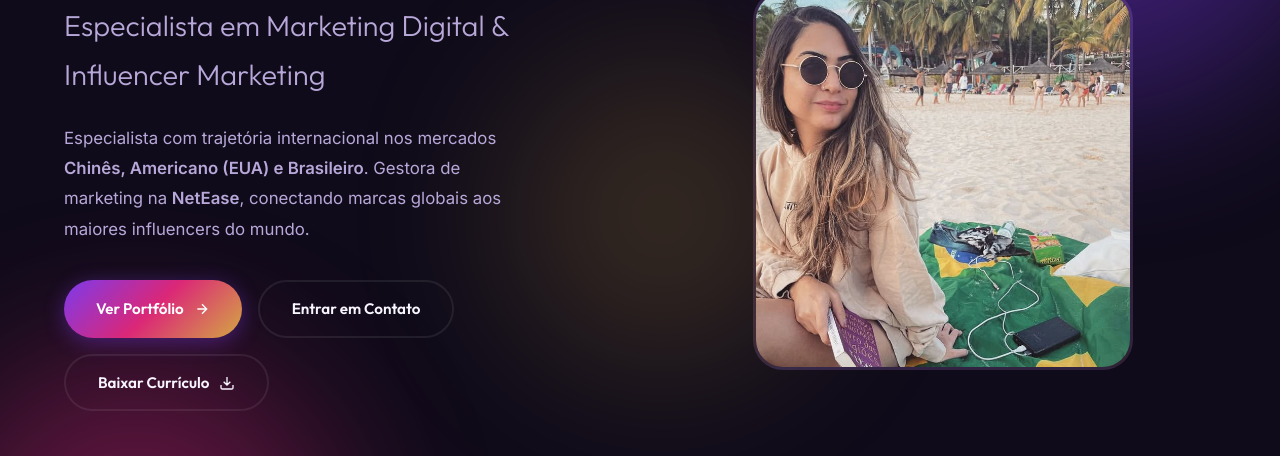
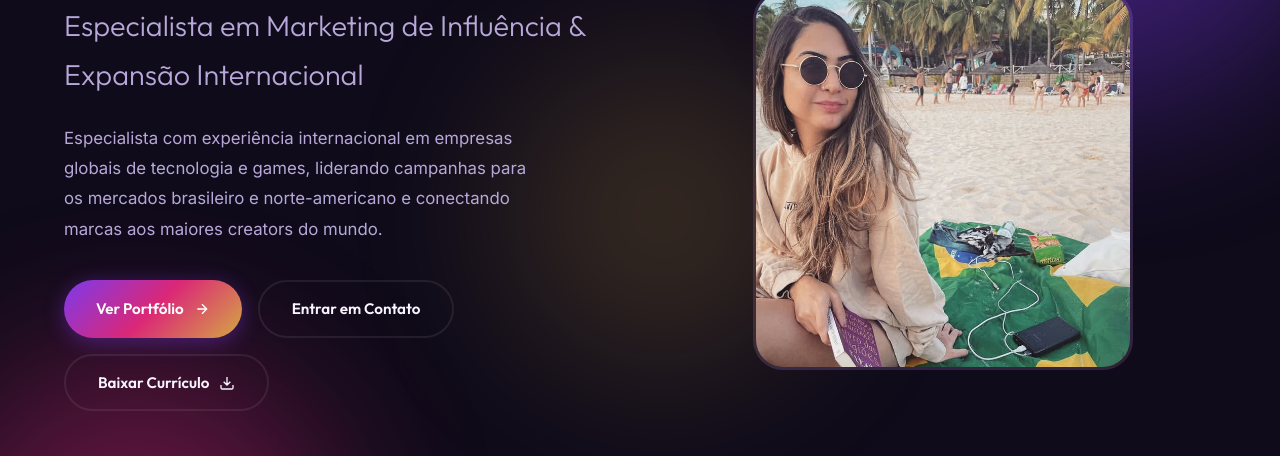
Before and after one commit to Thiago9220/Portfolio-Aline, a plain HTML site: page index.html in a window 1280 px wide. Shown: the part 293-749 px from the top of the page. Drawn offline with Linux system fonts and the light colour scheme.

Commit message:
texto sobre mim corrigido

```diff
--- a/index.html
+++ b/index.html
@@ -53,10 +53,9 @@
           Olá, eu sou<br>
           <span class="highlight">Aline Lacerda</span>
         </h1>
-        <p class="hero-role">Especialista em Marketing Digital & Influencer Marketing</p>
+        <p class="hero-role">Especialista em Marketing de Influência & Expansão Internacional</p>
         <p class="hero-description">
-          Especialista com trajetória internacional nos mercados <strong>Chinês, Americano (EUA) e Brasileiro</strong>.
-          Gestora de marketing na <strong>NetEase</strong>, conectando marcas globais aos maiores influencers do mundo.
+          Especialista com experiência internacional em empresas globais de tecnologia e games, liderando campanhas para os mercados brasileiro e norte-americano e conectando marcas aos maiores creators do mundo.
         </p>
         <div class="hero-buttons">
           <a href="#portfolio" class="btn btn-primary">
```
